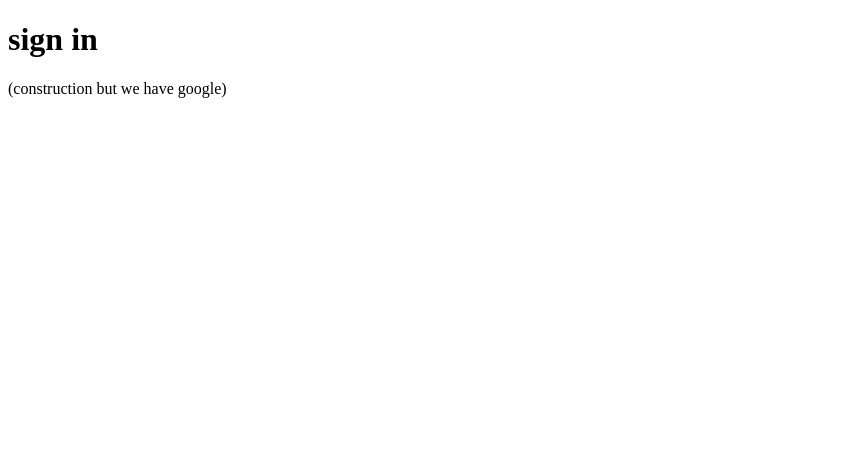
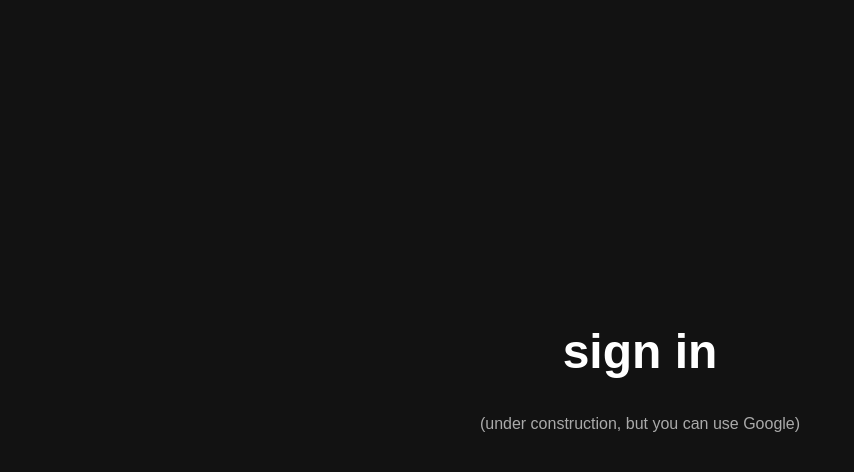
Before and after one commit to cryptoinnight/eclipse, a plain HTML site: page login/login.html in a window 1280 px wide. Shown: the whole page, without its empty margins (0-854 px from the left). Drawn offline with Linux system fonts and the light colour scheme.

Commit message:
Update login.html

```diff
--- a/login/login.html
+++ b/login/login.html
@@ -1,12 +1,44 @@
 <!DOCTYPE html>
-<html>
+<html lang="en">
 <head>
+  <meta charset="UTF-8">
+  <meta name="viewport" content="width=device-width, initial-scale=1.0">
   <title>Eclipse | Sign In</title>
+  <!-- google sign-in script -->
+  <script src="https://accounts.google.com/gsi/client" async defer></script>
+  <style>
+    body {
+      font-family: 'Arial', sans-serif;
+      background: #121212;
+      color: #fff;
+      display: flex;
+      flex-direction: column;
+      justify-content: center;
+      align-items: center;
+      height: 100vh;
+      margin: 0;
+      gap: 20px;
+    }
+
+    h1 {
+      font-size: 3rem;
+      margin-bottom: 0;
+    }
+
+    p {
+      color: #aaa;
+      font-size: 1rem;
+    }
+
+    .g_id_signin {
+      margin-top: 20px;
+    }
+  </style>
 </head>
 <body>
 
   <h1>sign in</h1>
-<p>(construction but we have google)</p>
+  <p>(under construction, but you can use Google)</p>
 
   <div id="g_id_onload"
        data-client_id="1"
@@ -20,7 +52,7 @@
        data-type="standard"
        data-shape="pill"
        data-theme="filled_black"
-     data-text="signin"
+       data-text="signin_with"
        data-size="large"
        data-logo_alignment="left">
   </div>
```
Lines whose indentation alone changed are shown as unchanged.
